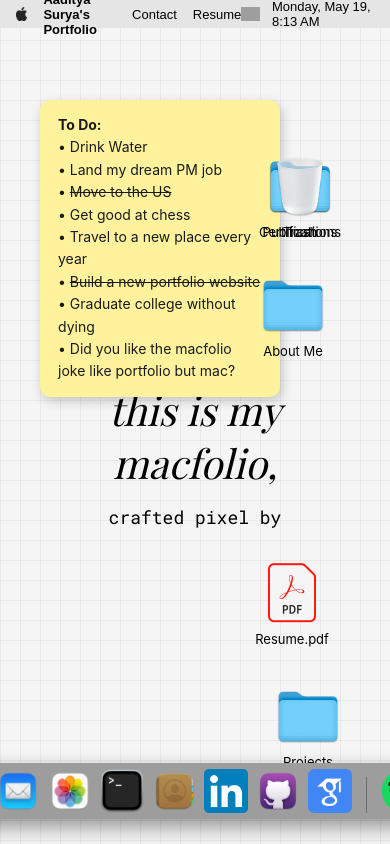
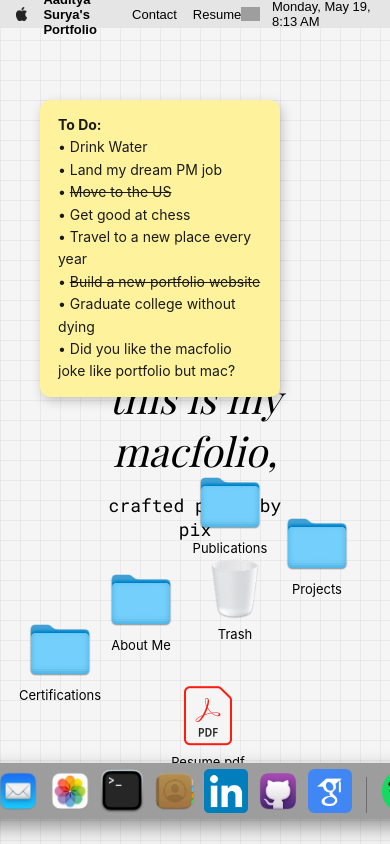
Before and after one commit to asuryaUSC/macfolio, a Next.js app: page / in a window 390 px wide. Built offline with nearby package versions, Linux system fonts and the light colour scheme; grey boxes are pictures that could not be loaded; a web font is replaced by a local one.

Commit message:
Added responsiveness

```diff
--- a/src/components/Desktop.tsx
+++ b/src/components/Desktop.tsx
@@ -1,6 +1,6 @@
 'use client';
 
-import React from 'react';
+import React, { useEffect, useState } from 'react';
 import dynamic from 'next/dynamic';
 import DesktopIcon from './DesktopIcon';
 
@@ -10,45 +10,106 @@ interface DesktopProps {
   onOpenTrash: () => void;
 }
 
+interface IconData {
+  key: string;
+  icon: string;
+  label: string;
+  onClick?: () => void;
+  href?: string;
+}
+
 const IntroText = dynamic(() => import('./IntroText'), { ssr: false });
 const StickyNote = dynamic(() => import('./StickyNote'), { ssr: false });
 
+const ICON_SIZE = 80; // approx height + buffer
+
 const Desktop: React.FC<DesktopProps> = ({ onOpenFinder, onOpenAbout, onOpenTrash }) => {
+  const [positions, setPositions] = useState<{ top: number; left: number }[]>([]);
+
+  const icons: IconData[] = [
+    { key: 'about', icon: 'folder.png', label: 'About Me', onClick: onOpenAbout },
+    { key: 'resume', icon: 'pdf.png', label: 'Resume.pdf', href: '/resume.pdf' },
+    { key: 'projects', icon: 'folder.png', label: 'Projects', onClick: () => onOpenFinder('projects') },
+    { key: 'publications', icon: 'folder.png', label: 'Publications', onClick: () => onOpenFinder('publications') },
+    { key: 'certifications', icon: 'folder.png', label: 'Certifications', onClick: () => onOpenFinder('certifications') },
+    { key: 'trash', icon: 'trash.png', label: 'Trash', onClick: onOpenTrash },
+  ];
+
+  useEffect(() => {
+    const used: { top: number; left: number }[] = [];
+    const margin = 20;
+    const iconWidth = 80;
+    const iconHeight = ICON_SIZE;
+    const screenW = window.innerWidth;
+    const screenH = window.innerHeight - 100;
+
+    // Define zones to avoid (sticky note + center text area)
+    const stickyZone = { top: 80, left: 40, width: 240, height: 260 };
+    const centerTextZone = {
+      top: screenH / 2 - 120,
+      left: screenW / 2 - 220,
+      width: 440,
+      height: 160,
+    };
+
+    const isInZone = (x: number, y: number, zone: { top: number; left: number; width: number; height: number }) => {
+      return (
+        x < zone.left + zone.width &&
+        x + iconWidth > zone.left &&
+        y < zone.top + zone.height &&
+        y + iconHeight > zone.top
+      );
+    };
+
+    const newPositions = icons.map(() => {
+      let attempts = 0;
+      let top = 0;
+      let left = 0;
+      let safe = false;
+
+      while (!safe && attempts < 100) {
+        left = Math.floor(Math.random() * (screenW - iconWidth - margin));
+        top = Math.floor(Math.random() * (screenH - iconHeight - margin));
+
+        const overlapsUsed = used.some(pos =>
+          Math.abs(pos.left - left) < iconWidth &&
+          Math.abs(pos.top - top) < iconHeight
+        );
+
+        const overlapsSticky = isInZone(left, top, stickyZone);
+        const overlapsText = isInZone(left, top, centerTextZone);
+
+        safe = !overlapsUsed && !overlapsSticky && !overlapsText;
+        attempts++;
+      }
+
+      const pos = { top, left };
+      used.push(pos);
+      return pos;
+    });
+
+    setPositions(newPositions);
+  }, []);
+
   return (
     <div style={{ width: '100%', height: '100%', position: 'relative' }}>
       <IntroText />
       <StickyNote />
 
-      <DesktopIcon
-        icon="folder.png"
-        label="About Me"
-        onOpen={onOpenAbout}
-      />
-      <DesktopIcon
-        icon="pdf.png"
-        label="Resume.pdf"
-        href="/resume.pdf"
-      />
-      <DesktopIcon
-        icon="folder.png"
-        label="Projects"
-        onOpen={() => onOpenFinder('projects')}
-      />
-      <DesktopIcon
-        icon="folder.png"
-        label="Publications"
-        onOpen={() => onOpenFinder('publications')}
-      />
-      <DesktopIcon
-        icon="folder.png"
-        label="Certifications"
-        onOpen={() => onOpenFinder('certifications')}
-      />
-      <DesktopIcon
-        icon="trash.png"
-        label="Trash"
-        onOpen={onOpenTrash}
-      />
+      {icons.map((icon, i) => (
+        <DesktopIcon
+          key={icon.key}
+          icon={icon.icon}
+          label={icon.label}
+          onOpen={icon.onClick}
+          href={icon.href}
+          style={{
+            position: 'absolute',
+            top: positions[i]?.top || 0,
+            left: positions[i]?.left || 0,
+          }}
+        />
+      ))}
     </div>
   );
 };
--- a/src/components/DesktopIcon.tsx
+++ b/src/components/DesktopIcon.tsx
@@ -1,6 +1,6 @@
 'use client';
 
-import React, { useState, useEffect } from 'react';
+import React from 'react';
 import { motion } from 'framer-motion';
 import Image from 'next/image';
 
@@ -9,48 +9,16 @@ interface DesktopIconProps {
   label: string;
   href?: string;
   onOpen?: () => void;
+  style?: React.CSSProperties;
 }
-
-const occupiedSpots: { x: number; y: number }[] = [];
-
-const generateValidPosition = (): { x: number; y: number } => {
-  const ICON_WIDTH = 120;
-  const ICON_HEIGHT = 100;
-  const MAX_ATTEMPTS = 50;
-
-  for (let i = 0; i < MAX_ATTEMPTS; i++) {
-    const x = Math.floor(window.innerWidth * 0.55 + Math.random() * (window.innerWidth * 0.4 - ICON_WIDTH));
-    const y = Math.floor(100 + Math.random() * (window.innerHeight - 250)); // avoid top bar & dock
-
-    const isOverlapping = occupiedSpots.some(
-      (spot) =>
-        Math.abs(spot.x - x) < ICON_WIDTH && Math.abs(spot.y - y) < ICON_HEIGHT
-    );
-
-    const isInStickyZone = x < 300 && y < 250;
-    const isInCenterTextZone = x > window.innerWidth / 2 - 200 && x < window.innerWidth / 2 + 200 && y > window.innerHeight / 2 - 80 && y < window.innerHeight / 2 + 120;
-
-    if (!isOverlapping && !isInStickyZone && !isInCenterTextZone) {
-      occupiedSpots.push({ x, y });
-      return { x, y };
-    }
-  }
-
-  return { x: window.innerWidth - 150, y: 150 };
-};
 
 const DesktopIcon: React.FC<DesktopIconProps> = ({
   icon,
   label,
   href,
-  onOpen
+  onOpen,
+  style
 }) => {
-  const [initialPosition, setInitialPosition] = useState<{ x: number; y: number }>({ x: 100, y: 100 });
-
-  useEffect(() => {
-    setInitialPosition(generateValidPosition());
-  }, []);
-
   const handleClick = () => {
     if (href) {
       window.open(href, '_blank', 'noopener,noreferrer');
@@ -65,11 +33,12 @@ const DesktopIcon: React.FC<DesktopIconProps> = ({
       dragMomentum={false}
       onDoubleClick={handleClick}
       style={{
-        position: 'fixed',
-        top: initialPosition.y,
-        left: initialPosition.x,
+        position: 'absolute',
+        top: 100,
+        left: 100,
         zIndex: 10,
         cursor: 'pointer',
+        ...style, // override top/left with passed-in style
       }}
     >
       <motion.div
@@ -77,7 +46,7 @@ const DesktopIcon: React.FC<DesktopIconProps> = ({
           scale: 1.05,
           backgroundColor: 'rgba(0,122,255,0.15)',
           borderRadius: 6,
-          transition: { type: 'spring', stiffness: 300, damping: 20 }
+          transition: { type: 'spring', stiffness: 300, damping: 20 },
         }}
         style={{
           display: 'flex',
--- a/src/components/DeviceWarning.tsx
+++ b/src/components/DeviceWarning.tsx
@@ -9,7 +9,7 @@ const useIsMobile = () => {
 
   React.useEffect(() => {
     const userAgent = navigator.userAgent.toLowerCase();
-    const mobileDevices = /android|webos|iphone|ipad|ipod|blackberry|iemobile|opera mini/i;
+    const mobileDevices = /android|webos|iphone|ipod|blackberry|iemobile|opera mini/i;
     setIsMobile(mobileDevices.test(userAgent));
   }, []);
 
```
